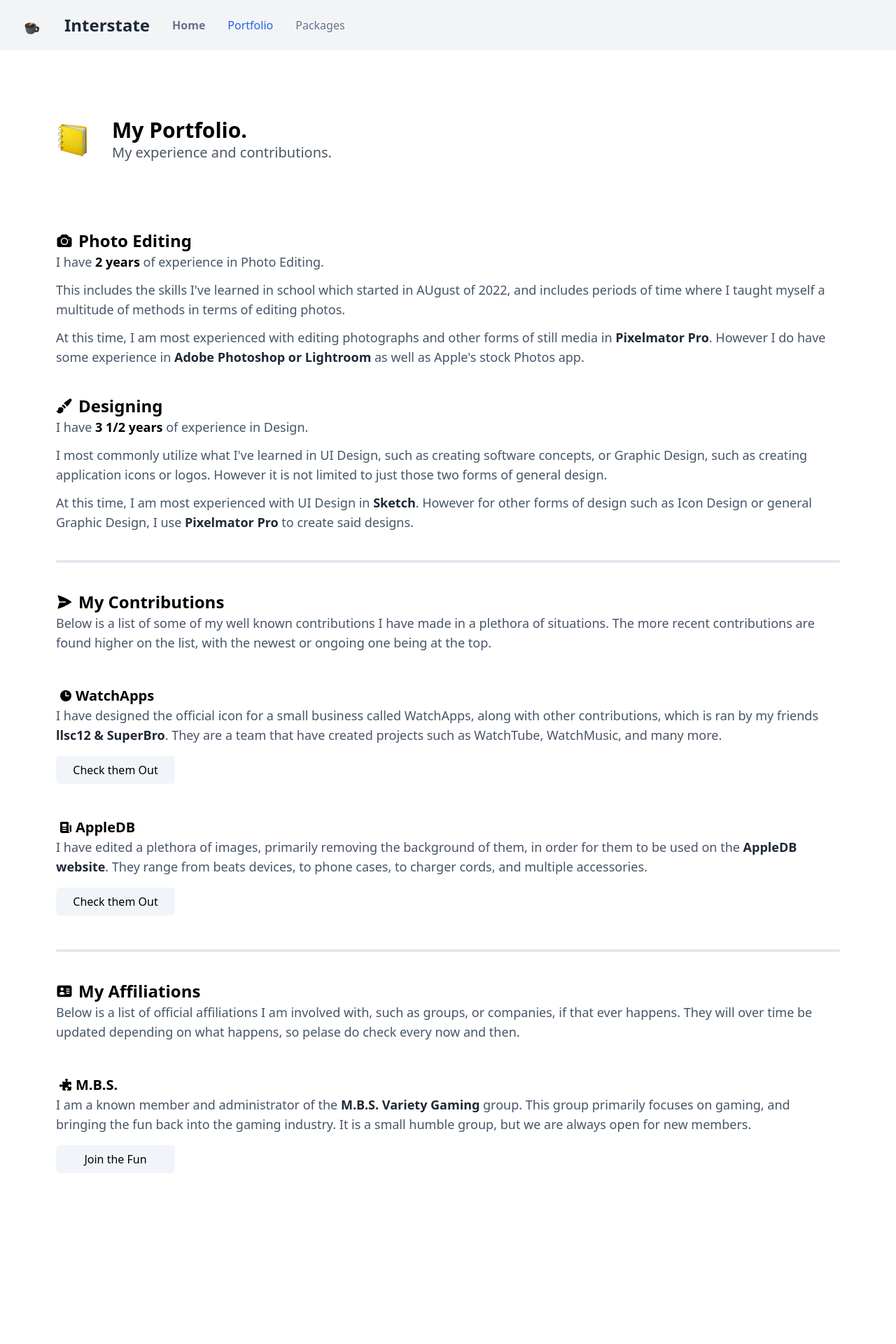
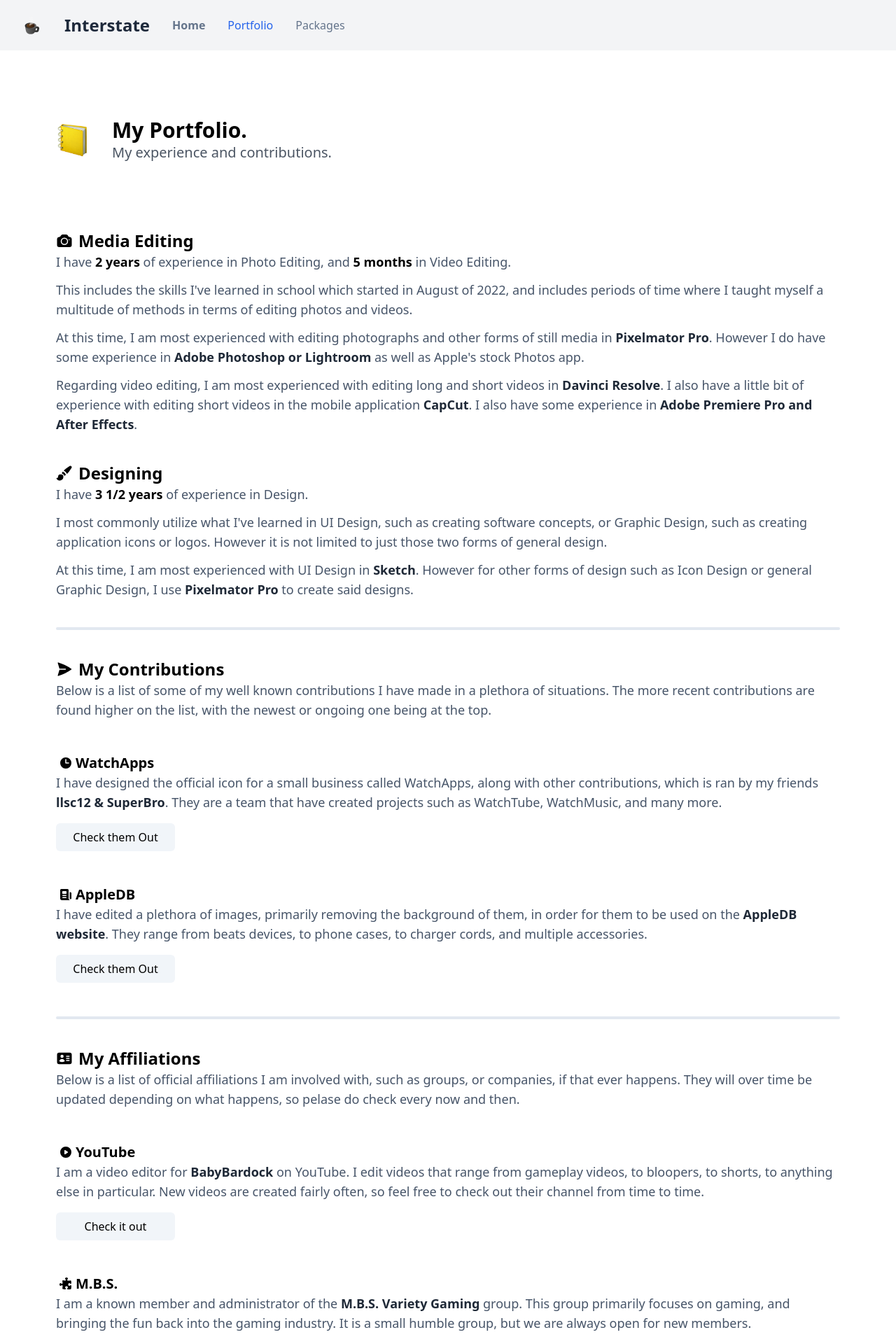
Before and after one commit to Korfi8267/Interstate, a Vue app: page /portfolio in a window 1280 px wide. Shown: the top 1920 px of the page at 70% size. Before the commit the page ends 1724 px from the top, so only its background shows below. Built offline with nearby package versions, Linux system fonts and the light colour scheme; what hide-tailwind-scrollbar would draw is missing.

Commit message:
add youtube affiliation, mention video editing

```diff
--- a/src/views/Portfolio.vue
+++ b/src/views/Portfolio.vue
@@ -16,19 +16,25 @@
   <path fill-rule="evenodd" d="M9.344 3.071a49.52 49.52 0 015.312 0c.967.052 1.83.585 2.332 1.39l.821 1.317c.24.383.645.643 1.11.71.386.054.77.113 1.152.177 1.432.239 2.429 1.493 2.429 2.909V18a3 3 0 01-3 3h-15a3 3 0 01-3-3V9.574c0-1.416.997-2.67 2.429-2.909.382-.064.766-.123 1.151-.178a1.56 1.56 0 001.11-.71l.822-1.315a2.942 2.942 0 012.332-1.39zM6.75 12.75a5.25 5.25 0 1110.5 0 5.25 5.25 0 01-10.5 0zm12-1.5a.75.75 0 100-1.5.75.75 0 000 1.5z" clip-rule="evenodd" />
 </svg>
   <div class="mx-1"/>
-  <div class="flex-grow max-w-[1199px] text-2xl font-semibold text-black dark:text-white">Photo Editing
+  <div class="flex-grow max-w-[1199px] text-2xl font-semibold text-black dark:text-white">Media Editing
   </div>
 </div>
 <div class="flex flex-row px-7 md:px-20 justify-center">
   <div class="flex-grow max-w-[1230px] text-lg font-medium text-slate-600 dark:text-slate-400">
-      I have <a class="font-semibold text-black dark:text-slate-300">2 years</a> of experience in Photo Editing.
+      I have <a class="font-semibold text-black dark:text-slate-300">2 years</a> of experience in Photo Editing, and <a class="font-semibold text-black dark:text-slate-300">5 months</a> in Video Editing.
       <div class="my-3"/>
-      This includes the skills I've learned in school which started in AUgust of 2022, and includes periods
-      of time where I taught myself a multitude of methods in terms of editing photos.
+      This includes the skills I've learned in school which started in August of 2022, and includes periods
+      of time where I taught myself a multitude of methods in terms of editing photos and videos.
       <div class="my-3"/>
       At this time, I am most experienced with editing photographs and other forms of still media in
       <a class="font-semibold text-gray-800 dark:text-slate-300">Pixelmator Pro</a>.
       However I do have some experience in <a class="font-semibold text-gray-800 dark:text-slate-300">Adobe Photoshop or Lightroom</a> as well as Apple's stock Photos app.
+      <div class="my-3"/>
+      Regarding video editing, I am most experienced with editing long and short videos in
+      <a class="font-semibold text-gray-800 dark:text-slate-300">Davinci Resolve</a>.
+      I also have a little bit of experience with editing short videos in the mobile application
+      <a class="font-semibold text-gray-800 dark:text-slate-300">CapCut</a>.
+      I also have some experience in <a class="font-semibold text-gray-800 dark:text-slate-300">Adobe Premiere Pro and After Effects</a>.
     </div>
 </div>
 
@@ -146,6 +152,30 @@
 <div class="flex flex-row items-center justify-center px-7 md:px-20">
         <div class="items-center flex flex-row flex-grow max-w-[1230px] text-xl font-semibold text-black dark:text-white">
           <svg xmlns="http://www.w3.org/2000/svg" viewBox="0 0 20 20" fill="currentColor" class="w-5 h-5 mx-1 text-black dark:text-white">
+            <path fill-rule="evenodd" d="M2 10a8 8 0 1116 0 8 8 0 01-16 0zm6.39-2.908a.75.75 0 01.766.027l3.5 2.25a.75.75 0 010 1.262l-3.5 2.25A.75.75 0 018 12.25v-4.5a.75.75 0 01.39-.658z" clip-rule="evenodd" />
+          </svg>
+        <div class="align-left text-xl font-semibold text-black dark:text-white">YouTube</div>
+      </div>
+ </div>
+ <div class="flex flex-row px-7 md:px-20 justify-center">
+   <div class="flex-grow max-w-[1230px] text-lg font-medium text-slate-600 dark:text-slate-400 mb-4">
+    I am a video editor for <a class="font-semibold text-gray-800 dark:text-slate-300">BabyBardock</a> on YouTube.
+    I edit videos that range from gameplay videos, to bloopers, to shorts, to anything else in particular. New videos
+    are created fairly often, so feel free to check out their channel from time to time.
+     </div>
+ </div>
+
+ <div class="flex flex-row items-center justify-center px-7 md:px-20 mb-12">
+   <div class="flex-grow max-w-[1230px]">
+   <a href="https://www.youtube.com/@BabyBardock/videos" type="button" data-mdb-ripple="true" data-mdb-ripple-color="light" class="md:w-[170px] h-12 md:h-10 text-center justify-center transition ease-in-out delay-50 hover:scale-105 rounded-md  text-black dark:text-white bg-slate-100 dark:bg-slate-700 hover:bg-blue-400 dark:hover:bg-blue-600 hover:text-white items-center flex">
+     <div class="font-semibold sm:font-medium">Check it out</div>
+     </a>
+ </div>
+ </div>
+
+<div class="flex flex-row items-center justify-center px-7 md:px-20">
+        <div class="items-center flex flex-row flex-grow max-w-[1230px] text-xl font-semibold text-black dark:text-white">
+          <svg xmlns="http://www.w3.org/2000/svg" viewBox="0 0 20 20" fill="currentColor" class="w-5 h-5 mx-1 text-black dark:text-white">
             <path d="M12 4.467c0-.405.262-.75.559-1.027.276-.257.441-.584.441-.94 0-.828-.895-1.5-2-1.5s-2 .672-2 1.5c0 .362.171.694.456.953.29.265.544.6.544.994a.968.968 0 01-1.024.974 39.655 39.655 0 01-3.014-.306.75.75 0 00-.847.847c.14.993.242 1.999.306 3.014A.968.968 0 014.447 10c-.393 0-.729-.253-.994-.544C3.194 9.17 2.862 9 2.5 9 1.672 9 1 9.895 1 11s.672 2 1.5 2c.356 0 .683-.165.94-.441.276-.297.622-.559 1.027-.559a.997.997 0 011.004 1.03 39.747 39.747 0 01-.319 3.734.75.75 0 00.64.842c1.05.146 2.111.252 3.184.318A.97.97 0 0010 16.948c0-.394-.254-.73-.545-.995C9.171 15.693 9 15.362 9 15c0-.828.895-1.5 2-1.5s2 .672 2 1.5c0 .356-.165.683-.441.94-.297.276-.559.622-.559 1.027a.998.998 0 001.03 1.005c1.337-.05 2.659-.162 3.961-.337a.75.75 0 00.644-.644c.175-1.302.288-2.624.337-3.961A.998.998 0 0016.967 12c-.405 0-.75.262-1.027.559-.257.276-.584.441-.94.441-.828 0-1.5-.895-1.5-2s.672-2 1.5-2c.362 0 .694.17.953.455.265.291.601.545.995.545a.97.97 0 00.976-1.024 41.159 41.159 0 00-.318-3.184.75.75 0 00-.842-.64c-1.228.164-2.473.271-3.734.319A.997.997 0 0112 4.467z" />
           </svg>
         <div class="align-left text-xl font-semibold text-black dark:text-white">M.B.S.</div>
```
